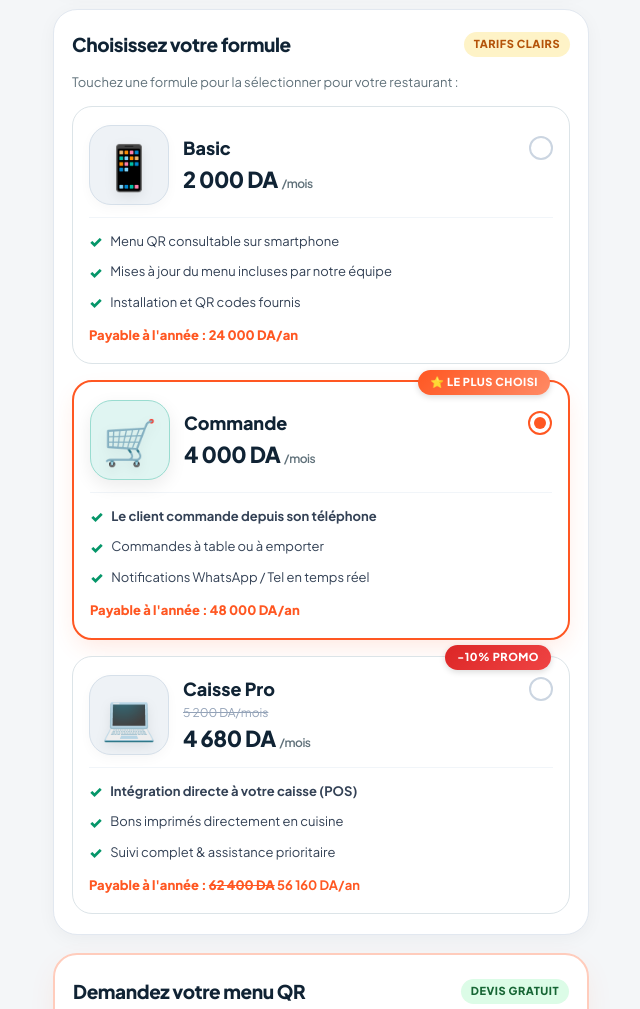
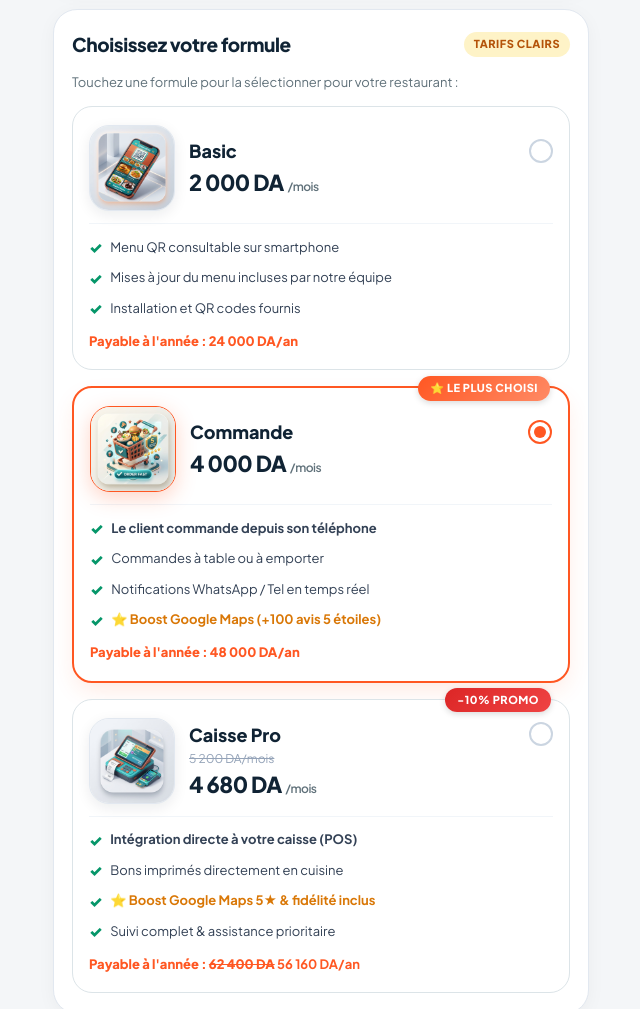
Before and after one commit to Alikhoudja-Zakaria/rt, a plain HTML site: page index.html in a window 1280 px wide. Shown: the part 940-1949 px from the top of the page, without its empty margins (319-959 px from the left). Drawn offline with Linux system fonts and the light colour scheme.

Commit message:
feat: make formula images full-bleed square illustrations and add Google Maps review booster

```diff
--- a/index.html
+++ b/index.html
@@ -514,46 +514,31 @@
         }
 
         .formula-big-pic-box {
-            width: 80px;
-            height: 80px;
-            border-radius: 22px;
+            width: 86px;
+            height: 86px;
+            border-radius: 20px;
+            overflow: hidden;
+            flex-shrink: 0;
             display: flex;
             align-items: center;
             justify-content: center;
-            flex-shrink: 0;
-            transition: transform 0.2s ease, box-shadow 0.2s ease;
+            box-shadow: 0 4px 14px rgba(15, 23, 42, 0.08);
+            border: 1.5px solid #E2E8F0;
+            background: #F8FAFC;
+            transition: transform 0.25s cubic-bezier(0.16, 1, 0.3, 1), box-shadow 0.25s ease;
         }
         .formula-card:hover .formula-big-pic-box {
-            transform: scale(1.04);
+            transform: scale(1.05);
         }
         .formula-card.selected .formula-big-pic-box {
-            box-shadow: 0 6px 18px rgba(0,0,0,0.08);
-        }
-
-        /* Exact colors from user screenshot media_1790447383008 */
-        .pic-basic {
-            background: #EEF2F6;
-            border: 1.5px solid #D6E0EA;
-            box-shadow: 0 4px 12px rgba(0,0,0,0.03);
-        }
-        .pic-commande {
-            background: #E0F5F2;
-            border: 1.5px solid #99DCD0;
-            box-shadow: 0 4px 12px rgba(13, 148, 136, 0.1);
-        }
-        .pic-caisse {
-            background: #EEF2F6;
-            border: 1.5px solid #D6E0EA;
-            box-shadow: 0 4px 12px rgba(0,0,0,0.03);
-        }
-
-        .pic-symbol {
-            font-size: 44px;
-            line-height: 1;
-            display: inline-flex;
-            align-items: center;
-            justify-content: center;
-            filter: drop-shadow(0 4px 6px rgba(0,0,0,0.08));
+            box-shadow: 0 6px 20px rgba(255, 87, 34, 0.25);
+            border-color: #FF5722;
+        }
+        .formula-pic-img {
+            width: 100%;
+            height: 100%;
+            object-fit: cover;
+            display: block;
         }
 
         .formula-content-col {
@@ -1058,12 +1043,12 @@
 
             <div class="pricing-cards-stack">
 
-                <!-- CARD 1: Basic (2 000 DA) with BIG Picture Box -->
+                <!-- CARD 1: Basic (2 000 DA) with Picture Being the Square -->
                 <div class="formula-card" onclick="selectFormula('Basic', 2000, 24000)" id="card-formula-Basic">
                     <div class="formula-main-row">
-                        <!-- BIG PICTURE BOX (As requested) -->
-                        <div class="formula-big-pic-box pic-basic">
-                            <span class="pic-symbol">📱</span>
+                        <!-- THE PICTURE IS THE SQUARE -->
+                        <div class="formula-big-pic-box">
+                            <img src="assets/plan_basic.jpg" alt="Qrmeunu Basic" class="formula-pic-img" loading="lazy">
                         </div>
                         <div class="formula-content-col">
                             <div class="formula-heading-row">
@@ -1083,13 +1068,13 @@
                     <div class="formula-annual-note" id="t-f1-annual">Payable à l'année : 24 000 DA/an</div>
                 </div>
 
-                <!-- CARD 2: Commande (4 000 DA) - LE PLUS CHOISI with BIG Picture Box -->
+                <!-- CARD 2: Commande (4 000 DA) - LE PLUS CHOISI with Picture Being the Square & Google Maps Boost -->
                 <div class="formula-card selected" onclick="selectFormula('Commande', 4000, 48000)" id="card-formula-Commande">
                     <div class="formula-ribbon orange" id="t-f2-ribbon">⭐ LE PLUS CHOISI</div>
                     <div class="formula-main-row">
-                        <!-- BIG PICTURE BOX (As requested) -->
-                        <div class="formula-big-pic-box pic-commande">
-                            <span class="pic-symbol">🛒</span>
+                        <!-- THE PICTURE IS THE SQUARE -->
+                        <div class="formula-big-pic-box">
+                            <img src="assets/plan_commande.jpg" alt="Qrmeunu Commande" class="formula-pic-img" loading="lazy">
                         </div>
                         <div class="formula-content-col">
                             <div class="formula-heading-row">
@@ -1105,17 +1090,18 @@
                         <li><span class="check-green-icon">✓</span> <strong>Le client commande depuis son téléphone</strong></li>
                         <li><span class="check-green-icon">✓</span> Commandes à table ou à emporter</li>
                         <li><span class="check-green-icon">✓</span> Notifications WhatsApp / Tel en temps réel</li>
+                        <li><span class="check-green-icon">✓</span> <strong style="color: #D97706;">⭐ Boost Google Maps (+100 avis 5 étoiles)</strong></li>
                     </ul>
                     <div class="formula-annual-note" id="t-f2-annual">Payable à l'année : 48 000 DA/an</div>
                 </div>
 
-                <!-- CARD 3: Caisse Pro (4 680 DA) - -10% PROMO with BIG Picture Box -->
+                <!-- CARD 3: Caisse Pro (4 680 DA) - -10% PROMO with Picture Being the Square -->
                 <div class="formula-card" onclick="selectFormula('Caisse Pro', 4680, 56160)" id="card-formula-CaissePro">
                     <div class="formula-ribbon red" id="t-f3-ribbon">-10% PROMO</div>
                     <div class="formula-main-row">
-                        <!-- BIG PICTURE BOX (As requested) -->
-                        <div class="formula-big-pic-box pic-caisse">
-                            <span class="pic-symbol">💻</span>
+                        <!-- THE PICTURE IS THE SQUARE -->
+                        <div class="formula-big-pic-box">
+                            <img src="assets/plan_caisse.jpg" alt="Qrmeunu Caisse Pro" class="formula-pic-img" loading="lazy">
                         </div>
                         <div class="formula-content-col">
                             <div class="formula-heading-row">
@@ -1131,6 +1117,7 @@
                     <ul class="formula-features-list" id="t-f3-list">
                         <li><span class="check-green-icon">✓</span> <strong>Intégration directe à votre caisse (POS)</strong></li>
                         <li><span class="check-green-icon">✓</span> Bons imprimés directement en cuisine</li>
+                        <li><span class="check-green-icon">✓</span> <strong style="color: #D97706;">⭐ Boost Google Maps 5★ & fidélité inclus</strong></li>
                         <li><span class="check-green-icon">✓</span> Suivi complet & assistance prioritaire</li>
                     </ul>
                     <div class="formula-annual-note" id="t-f3-annual">Payable à l'année : <s>62 400 DA</s> <strong>56 160 DA/an</strong></div>
@@ -1411,11 +1398,11 @@
                 f1Annual: 'Payable à l\'année : 24 000 DA/an',
                 f2Ribbon: '⭐ LE PLUS CHOISI',
                 f2Name: 'Commande', f2Per: '/mois',
-                f2List: '<li><span class="check-green-icon">✓</span> <strong>Le client commande depuis son téléphone</strong></li><li><span class="check-green-icon">✓</span> Commandes à table ou à emporter</li><li><span class="check-green-icon">✓</span> Notifications WhatsApp / Tel en temps réel</li>',
+                f2List: '<li><span class="check-green-icon">✓</span> <strong>Le client commande depuis son téléphone</strong></li><li><span class="check-green-icon">✓</span> Commandes à table ou à emporter</li><li><span class="check-green-icon">✓</span> Notifications WhatsApp / Tel en temps réel</li><li><span class="check-green-icon">✓</span> <strong style="color: #D97706;">⭐ Boost Google Maps (+100 avis 5 étoiles)</strong></li>',
                 f2Annual: 'Payable à l\'année : 48 000 DA/an',
                 f3Ribbon: '-10% PROMO',
                 f3Name: 'Caisse Pro', f3Per: '/mois',
-                f3List: '<li><span class="check-green-icon">✓</span> <strong>Intégration directe à votre caisse (POS)</strong></li><li><span class="check-green-icon">✓</span> Bons imprimés directement en cuisine</li><li><span class="check-green-icon">✓</span> Suivi complet & assistance prioritaire</li>',
+                f3List: '<li><span class="check-green-icon">✓</span> <strong>Intégration directe à votre caisse (POS)</strong></li><li><span class="check-green-icon">✓</span> Bons imprimés directement en cuisine</li><li><span class="check-green-icon">✓</span> <strong style="color: #D97706;">⭐ Boost Google Maps 5★ & fidélité inclus</strong></li><li><span class="check-green-icon">✓</span> Suivi complet & assistance prioritaire</li>',
                 f3Annual: 'Payable à l\'année : <s>62 400 DA</s> <strong>56 160 DA/an</strong>',
                 formTitle: 'Demandez votre menu QR', formBadge: 'Devis Gratuit',
                 formDesc: 'Remplissez ce formulaire court. Nous vous contactons pour fixer votre installation.',
@@ -1457,11 +1444,11 @@
                 f1Annual: 'الدفع بالعام : 24 000 دج/سنوياً',
                 f2Ribbon: '⭐ الأكثر طلباً',
                 f2Name: 'كوموند (Commande)', f2Per: '/شهر',
-                f2List: '<li><span class="check-green-icon">✓</span> <strong>الكليان يطلب ديريكت من هاتفه</strong></li><li><span class="check-green-icon">✓</span> طلبات في الطاولة أو جاهزة للأخذ</li><li><span class="check-green-icon">✓</span> إشعارات واتساب ومباشرة في الحين</li>',
+                f2List: '<li><span class="check-green-icon">✓</span> <strong>الكليان يطلب ديريكت من هاتفه</strong></li><li><span class="check-green-icon">✓</span> طلبات في الطاولة أو جاهزة للأخذ</li><li><span class="check-green-icon">✓</span> إشعارات واتساب ومباشرة في الحين</li><li><span class="check-green-icon">✓</span> <strong style="color: #D97706;">⭐ زيادة تقييمات Google Maps (5 نجوم)</strong></li>',
                 f2Annual: 'الدفع بالعام : 48 000 دج/سنوياً',
                 f3Ribbon: 'تخفيض 10% 🏷️',
                 f3Name: 'كايس برو (Caisse Pro)', f3Per: '/شهر',
-                f3List: '<li><span class="check-green-icon">✓</span> <strong>ربط مباشر مع نظام الصندوق (POS)</strong></li><li><span class="check-green-icon">✓</span> التذاكر تخرج في الكوزينة ديريكت</li><li><span class="check-green-icon">✓</span> متابعة كاملة ودعم فني بأولوية</li>',
+                f3List: '<li><span class="check-green-icon">✓</span> <strong>ربط مباشر مع نظام الصندوق (POS)</strong></li><li><span class="check-green-icon">✓</span> التذاكر تخرج في الكوزينة ديريكت</li><li><span class="check-green-icon">✓</span> <strong style="color: #D97706;">⭐ زيادة تقييمات قوقل 5 نجوم وباقة الوفاء</strong></li><li><span class="check-green-icon">✓</span> متابعة كاملة ودعم فني بأولوية</li>',
                 f3Annual: 'الدفع بالعام : <s>62 400 دج</s> <strong>56 160 دج/سنوياً</strong>',
                 formTitle: 'أطلب المينيو QR كود لمطعمك', formBadge: 'معاينة مجانية',
                 formDesc: 'عمر هاذ الاستمارة القصيرة، نتصلو بيك ونحددو موعد التركيب.',
```
Also changed, not shown: assets/plan_basic.jpg (added), assets/plan_caisse.jpg (added), assets/plan_commande.jpg (added).
